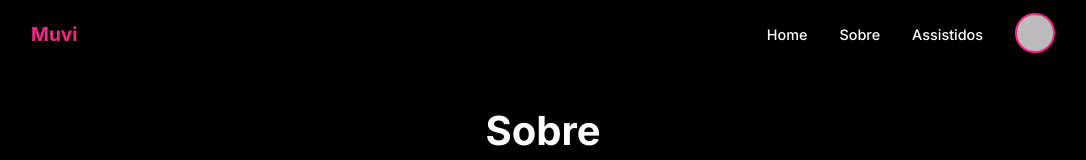
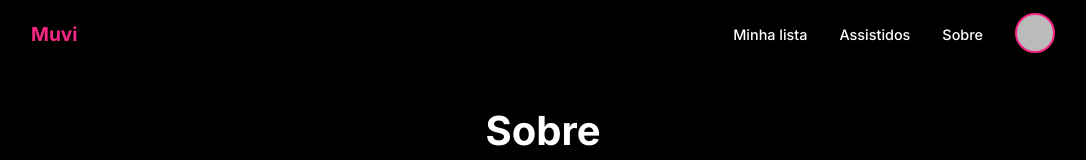
Before and after one commit to g-pg/movies-list, a Next.js app: page /sobre in a window 1280 px wide. Shown: the top 160 px of the page, without its empty margins (97-1183 px from the left). Built offline with nearby package versions, Linux system fonts and the light colour scheme; no server answers; sample sign-in values are in the browser's storage.

Commit message:
changed nav's links order

```diff
--- a/components/general/Nav/Nav.jsx
+++ b/components/general/Nav/Nav.jsx
@@ -15,16 +15,16 @@ export default function Nav({ user }) {
 			<nav className={styles.nav}>
 				<ul>
 					<li>
-						<Link href={homeLink}>Home</Link>
-					</li>
-					<li>
-						<Link href="/sobre">Sobre</Link>
+						<Link href={homeLink}>{user ? "Minha lista" : "Home"}</Link>
 					</li>
 					{user && (
 						<li>
 							<Link href="/user/assistidos">Assistidos</Link>
 						</li>
 					)}
+					<li>
+						<Link href="/sobre">Sobre</Link>
+					</li>
 				</ul>
 			</nav>
 		</>
```
